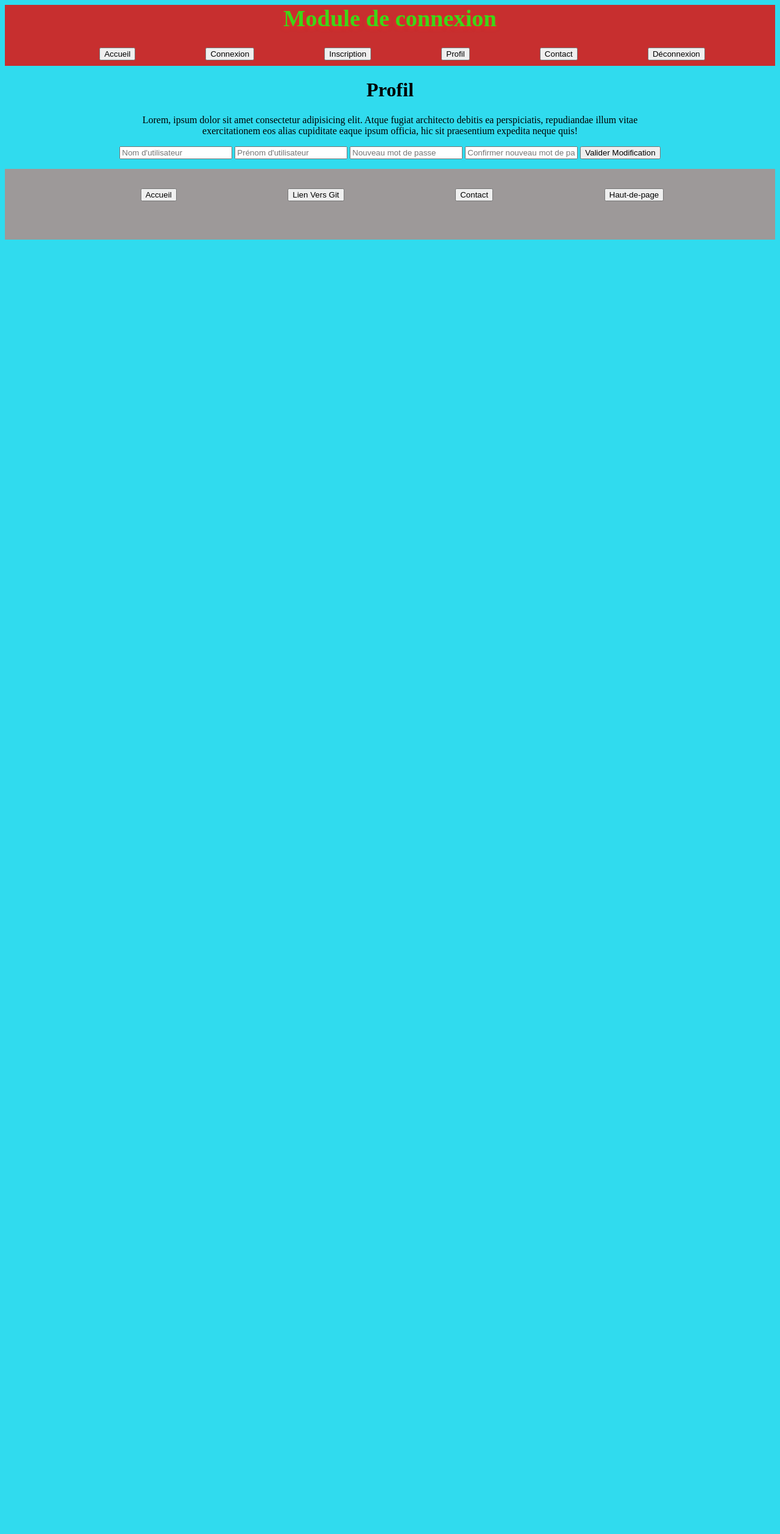
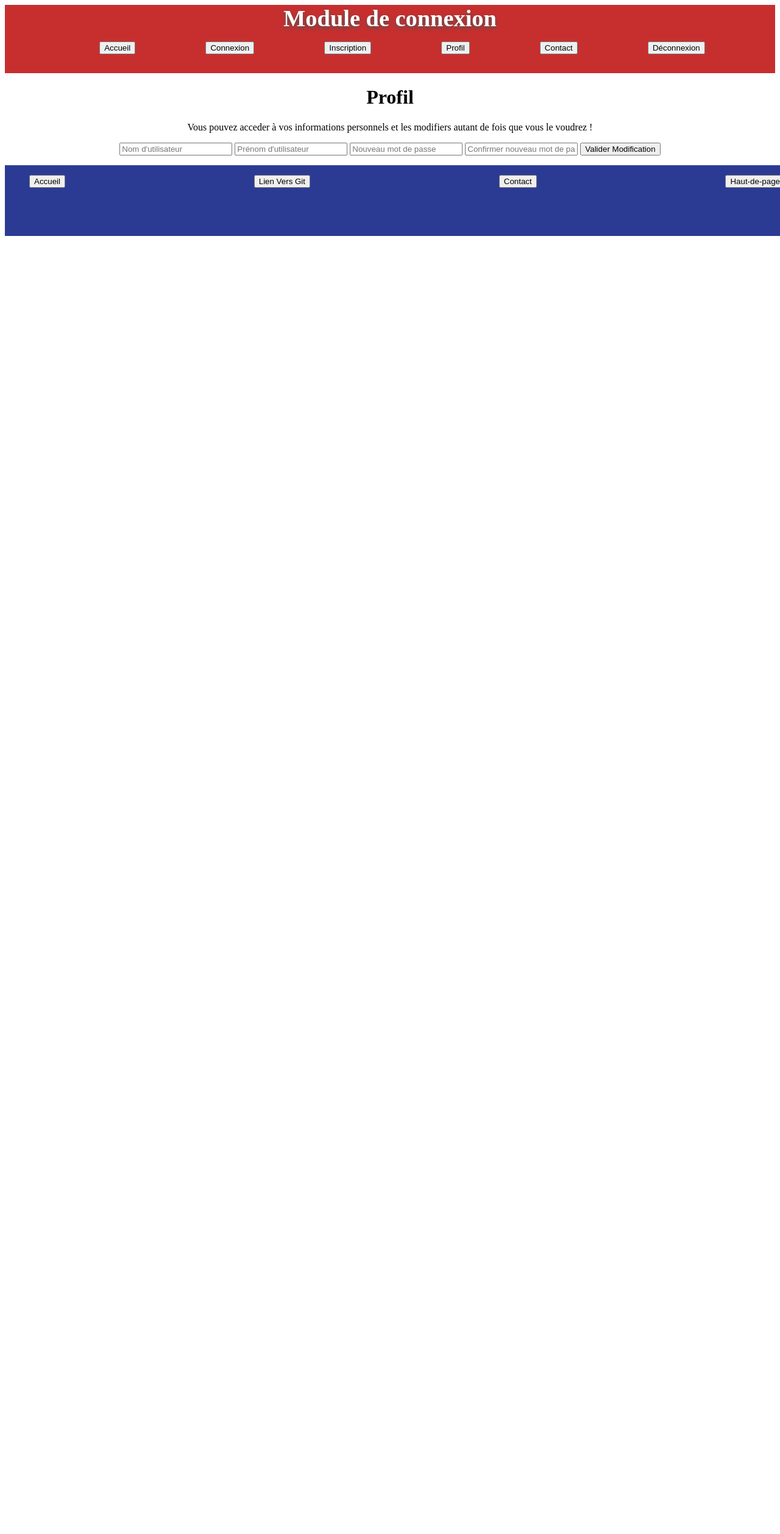
Before and after one commit to jean-derieppe/module-connexion, a PHP site: page /profil.php in a window 1280 px wide. Shown: the whole page at 61% size. Before the commit the page ends 393 px from the top, so only its background shows below. Run offline with PHP 8.4, Linux system fonts and the light colour scheme.

Commit message:
Modification des fichiers

```diff
--- a/connexion.php
+++ b/connexion.php
@@ -8,6 +8,7 @@
    </head>
  <!-- include Header.php -->
 <?php include("header.php") ?>
+<body>
    <div class="div1">
 
 
@@ -86,6 +87,7 @@ session sont créées. -->
 
 
    </div>
+</body>
 </html>
 <!-- Include Footer.php -->
  <?php include("footer.php") ?>
--- a/footer.php
+++ b/footer.php
@@ -1,7 +1,7 @@
 <footer>
 
     <nav class="footer">
-        <ul class="list1">
+        <ul class="list2">
 
             <a href="index.php">
             <button>
--- a/profil.php
+++ b/profil.php
@@ -20,8 +20,7 @@
     <h1>Profil</h1>
 
     <p>
-        Lorem, ipsum dolor sit amet consectetur adipisicing elit. Atque fugiat architecto debitis ea perspiciatis, repudiandae illum vitae<br>
-        exercitationem eos alias cupiditate eaque ipsum officia, hic sit praesentium expedita neque quis!
+        Vous pouvez acceder à vos informations personnels et les modifiers autant de fois que vous le voudrez !
     </p>
 
     <form class="modification" action="" method="post">
--- a/style.css
+++ b/style.css
@@ -1,20 +1,21 @@
 /* Texte */
 h1{
     text-align: center;
+    padding: 0;
 }
 
 .Module{
     font-size: 3vmax;
-    color: rgb(61, 214, 23);
-    text-shadow: 0 3px 6px rgb(238, 40, 40);
+    color: rgb(255, 255, 255);
+    text-shadow: 0 3px 6px rgb(82, 82, 82);
     text-align: center;
+    margin: 0;
+
 }
 
 /* Body et Corp */
 body{
-    background-color: rgb(48, 219, 238);
-    max-height: 100%;
-    max-width: 100%;
+    height: 2500px;
 }
 
 .div1{
@@ -26,8 +27,8 @@ body{
 header{
     bottom:0;  /* on le colle en bas */
     width:100%;
-    height:100px;   /* Hauteur du pied de page */
     background-color: rgb(199, 47, 47);
+    padding-bottom: 15px;
 }
 
 footer {
@@ -35,7 +36,8 @@ footer {
     margin: 0;
     width:100%;
     height:100px;   /* Hauteur du pied de page */
-    background-color: rgb(157, 153, 153);
+    background-color: rgb(43, 59, 148);
+    position: absolute;
 }
 
 
@@ -45,17 +47,20 @@ footer {
     display: flex;
     list-style-type: none;
     justify-content: space-evenly;
-    margin-bottom: 16px;
+}
+
+.list2{
+    display: flex;
+    list-style-type: none;
+    justify-content: space-between;
+    margin: 0;
 }
 
 /* hover des <a> */
-a:hover{
-    transform: translate(0, -6px);
-}
+
 .btn2{
     border-radius: 70px;
     margin-left: 15px;
     padding: 2px 2px;
-    box-shadow: 0px 0px 0px 0px rgba(186, 157, 28, 0.74), 0px 0px 0px 0px rgba(39, 200, 255, .5a);
     transition: all .6s;
 }
```
Also changed, not shown: index.php (+7 -6 lines). Lines whose indentation alone changed are shown as unchanged.
